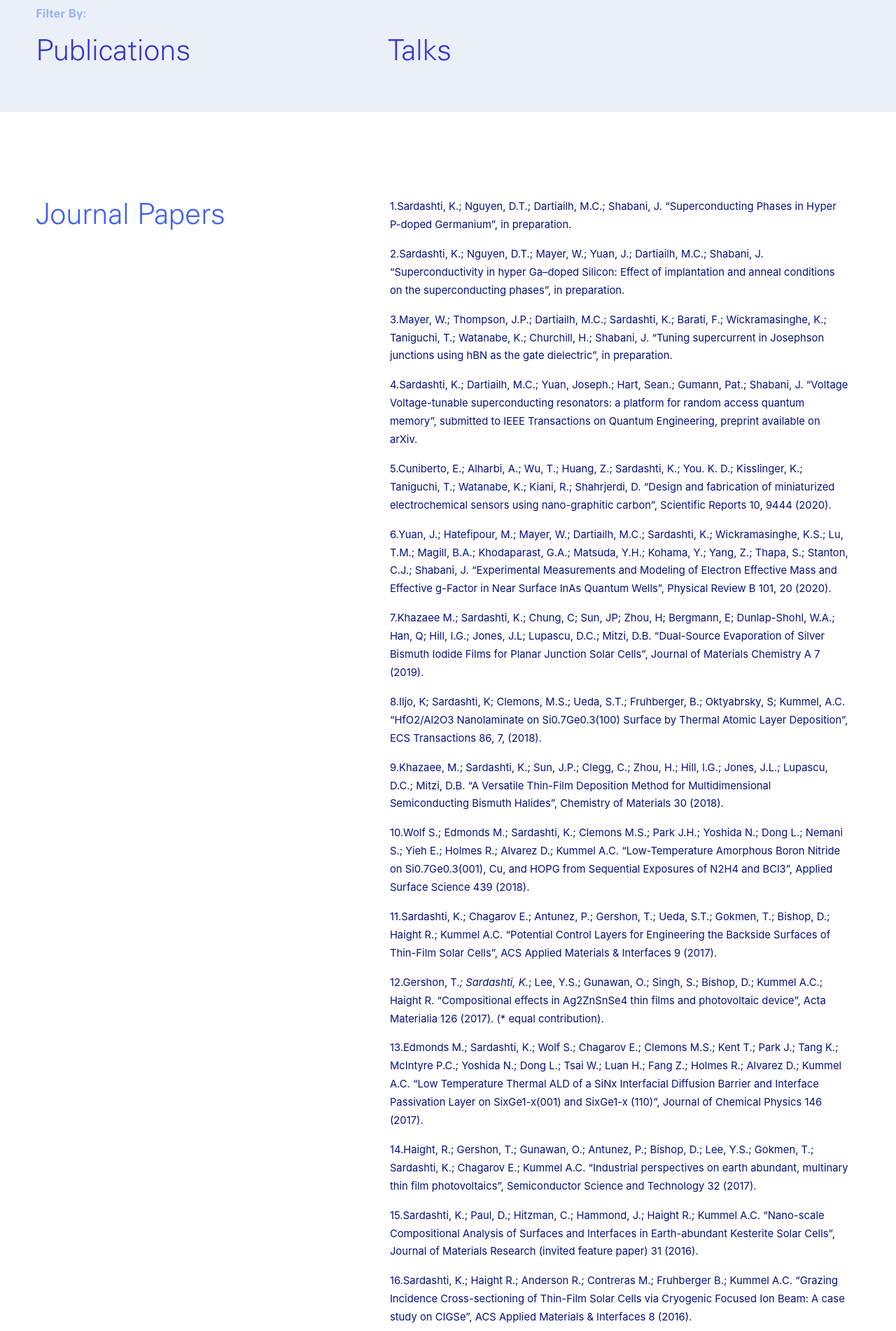
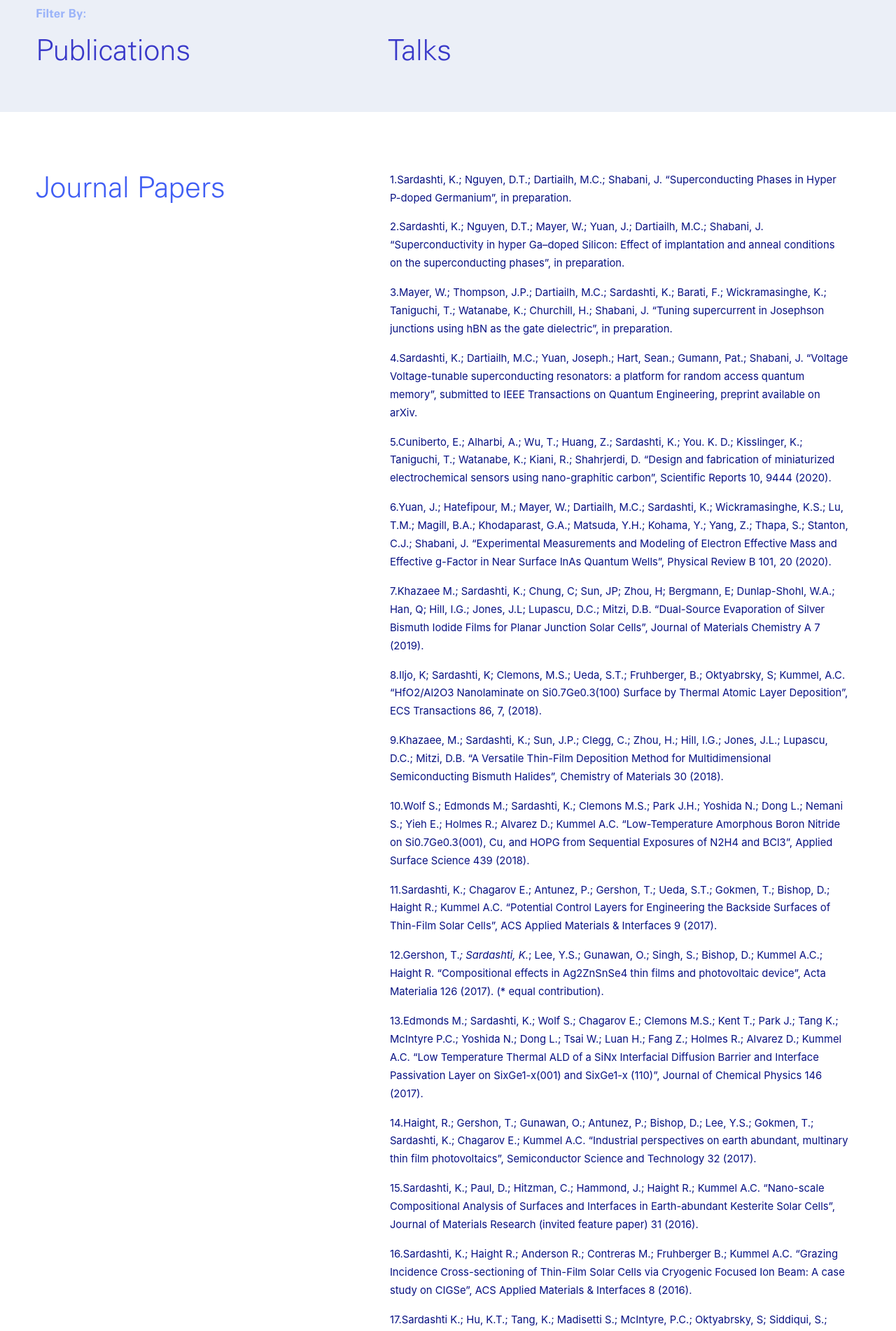
Before and after one commit to labeq/labeq.github.io, a Jekyll site: the page built from publications/index.html, in a window 1280 px wide. Shown: the part 626-2528 px from the top of the page at 70% size. Built offline with Jekyll 4.4.1, drawn with Linux system fonts in a browser that asks for light colours.

Commit message:
update publications style

```diff
--- a/style/style.css
+++ b/style/style.css
@@ -159,7 +159,7 @@ h5 {
     padding-left:0px;
 }
 
-@media (min-width: 992px) {
+/* @media (min-width: 992px) {
     .container-fluid {
         padding-right: 0px;
         padding-left: 0px;
@@ -171,7 +171,7 @@ h5 {
         padding-right: 0px;
         padding-left: 0px;
     }
-}
+} */
 
 @media only screen and (max-width: 992px) {
     .logo-container {
@@ -553,15 +553,17 @@ h5 {
 }
 
 .main-publications-container {
-    padding: 0;
     margin: 0;
     background-color: white;
-    padding: 5% 4%;
+    padding-left: 4%;
+    padding-right: 4%;
+    padding-top: 2%;
+    padding-bottom: 0%;
 }
 
 .publications-container {
-    border-bottom: 1px solid #405ef4;
-    padding: 5% 0% 2% 0%;
+    border-bottom: 1px solid #081182;
+    padding: 5% 0% 5% 0%;
     margin: 0;
     background-color: white;
 }
@@ -584,10 +586,10 @@ h5 {
     line-height: 1.75em;
 }
 
-.publications-list>li {
-    padding-bottom: 4%;
-    list-style-position: inside;
-}
+/* .publications-section-div{
+    border-bottom: 1px solid #405ef4;
+} */
+
 
 /*/////////////////~/~/~/~/~/~/~/~/~/ FOOTER /~/~/~/~/~/~/~/~/~/////////////////*/
 
```
